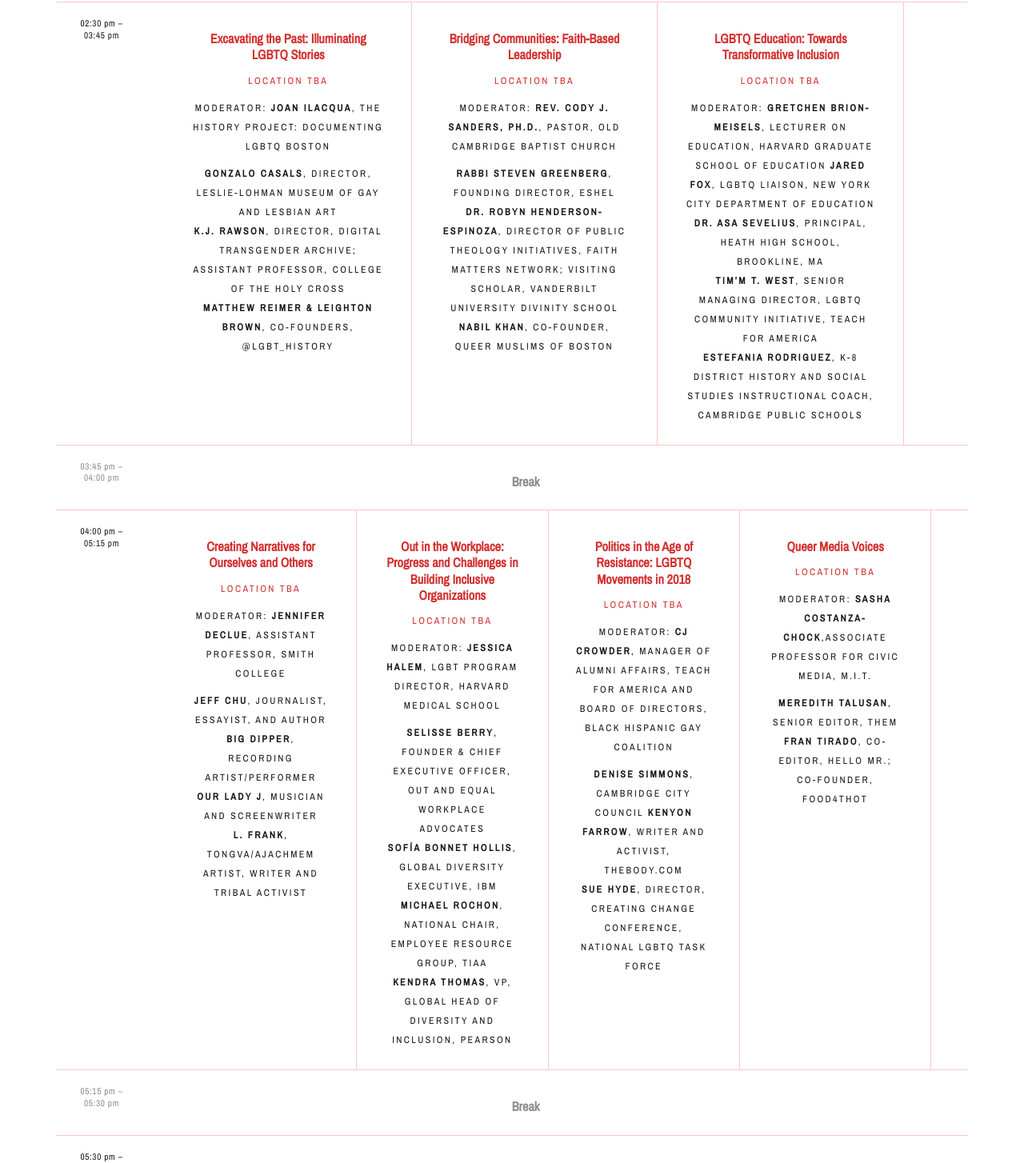
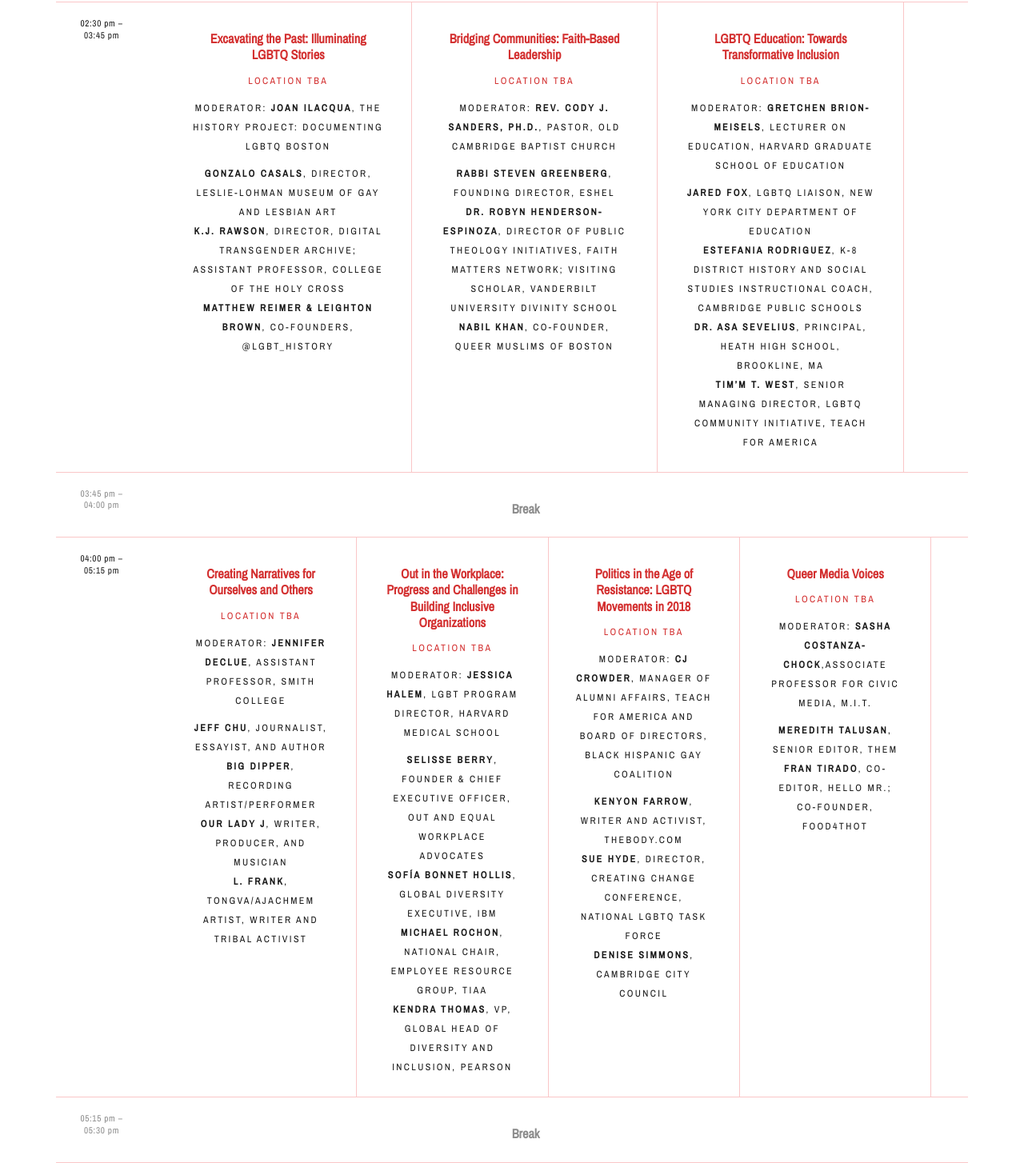
Before and after one commit to lgbtqconf/lgbtqconf.github.io, a plain HTML site: page index.html in a window 1280 px wide. Shown: the part 3477-4931 px from the top of the page at 80% size. Drawn offline with nearby package versions, Linux system fonts and the light colour scheme; some packages are replaced by stand-ins of ours; files whose address does not match are found by name.

Commit message:
Corrections to schedule, names

```diff
--- a/index.html
+++ b/index.html
@@ -264,7 +264,7 @@
                         <div class="schedule_table_col_03_break">
                         <h2 class="red">Keynote Address</h2>
                         <h4 class="red">Ames Courtroom, Austin Hall</h4>
-                        <h4 class="black"><strong>Travon Free,</strong> Emmy-winning comedian and writer</h4>
+                        <h4 class="black"><strong>Travon Free,</strong> comedian, writer, and producer</h4>
                         </div>
                         <div class="clear"></div>
                         </div>
@@ -337,11 +337,12 @@
                         <h2 class="red">LGBTQ Education: Towards Transformative Inclusion</h2>
                         <h4 class="red">Location TBA</h4>
                         <h4 class="black">
-                        Moderator: <strong>Gretchen Brion-Meisels</strong>, Lecturer on Education, Harvard Graduate School of Education
+                        Moderator: <strong>Gretchen Brion-Meisels</strong>, Lecturer on Education, Harvard Graduate School of Education</h4>
+                        <h4 class="black">
                         <strong>Jared Fox</strong>, LGBTQ Liaison, New York City Department of Education<br>
+                        <strong>Estefania Rodriguez</strong>, K-8 District History and Social Studies Instructional Coach, Cambridge Public Schools<br>
                         <strong>Dr. Asa Sevelius</strong>, Principal, Heath High School, Brookline, MA<br>
-                        <strong>Tim’m T. West</strong>, Senior Managing Director, LGBTQ Community Initiative, Teach for America<br>
-                        <strong>Estefania Rodriguez</strong>, K-8 District History and Social Studies Instructional Coach, Cambridge Public Schools
+                        <strong>Tim’m T. West</strong>, Senior Managing Director, LGBTQ Community Initiative, Teach for America
                         </h4>
                         </div>
                         <div class="clear"></div>
@@ -370,7 +371,7 @@
                         <h4 class="black">
                         <strong>Jeff Chu</strong>, journalist, essayist, and author<br>
                         <strong>Big Dipper</strong>, recording artist/performer<br>
-                        <strong>Our Lady J</strong>, musician and screenwriter<br>
+                        <strong>Our Lady J</strong>, writer, producer, and musician<br>
                         <strong>L. Frank</strong>, Tongva/Ajachmem artist, writer and tribal activist
                         </h4>
                         </div>
@@ -394,9 +395,9 @@
                         <h4 class="black">
                         Moderator: <strong>CJ Crowder</strong>, Manager of Alumni Affairs, Teach for America and Board of Directors, Black Hispanic Gay Coalition</h4>
                         <h4 class="black">
+                        <strong>Kenyon Farrow</strong>, writer and activist, TheBody.com<br>
+                        <strong>Sue Hyde</strong>, Director, Creating Change Conference, National LGBTQ Task Force<br>
                         <strong>Denise Simmons</strong>, Cambridge City Council
-                        <strong>Kenyon Farrow</strong>, writer and activist, TheBody.com<br>
-                        <strong>Sue Hyde</strong>, Director, Creating Change Conference, National LGBTQ Task Force
                         </h4>
                         </div>
 
@@ -476,7 +477,7 @@
             <div class="spnsors-logo wow fadeInUp" data-wow-delay="0.2s">
               <a href="#"><img src="assets/img/free.png" alt=""></a>
               <h3>Travon Free</h3>
-              <h2>Emmy-winning writer and comedian</h2>
+              <h2>Comedian, writer, and producer</h2>
               <p>Travon Free is an Emmy winning writer and comedian who has written for “Full Frontal with Samantha Bee,” “The Daily Show" with hosts Jon Stewart and Trevor Noah, and for HBO's "Any Given Wednesday with Bill Simmons."  Travon is currently creating a series at HBO with Issa Rae called "Him or Her."</p>
             </div>
           </div>
@@ -728,7 +729,7 @@
             <div class="spnsors-logo wow fadeInUp" data-wow-delay="0.2s">
               <a href="#"><img src="assets/img/placeholder.png" alt=""></a>
               <h3>Our Lady J</h3>
-              <h2>Pianist, writer, and singer-songwriter</h2>
+              <h2>Writer, producer, and musician</h2>
               <p></p>
             </div>
           </div>
@@ -815,10 +816,10 @@ As Vice President of Programs and Community Engagement at Friends of the High Li
           </div>
           <div class="col-md-4 col-sm-4 col-xs-12">
             <div class="spnsors-logo wow fadeInUp" data-wow-delay="0.2s">
-              <a href="#"><img src="assets/img/placeholder.png" alt=""></a>
-              <h3></h3>
-              <h2></h2>
-              <p></p>
+              <a href="#"><img src="assets/img/khan.png" alt=""></a>
+              <h3>Nabil Khan</h3>
+              <h2>Co-Founder, Queer Muslims of Boston<br>Visiting Scholar at FXB Center for Health & Human Rights (HSPH) and Harvard Lakshmi Mittal South Asia Institute</h2>
+              <p>Nabil Khan is a co-founder and co-facilitator of Queer Muslims of Boston, one of a trans-national network of grassroots, context-specific, and locally-organized third spaces for community and religious expression for Muslims who identify as LGBTQ+. Khan grew up in a Pakistani immigrant family in the Middle East and the US. He has worked with the Greater Boston Muslim Health Initiative and is starting to work with the Muslim Justice League. Having studied religion in graduate school and being part of the public health community as well, Khan believes in the cultivation of spiritual nourishment in all spaces and relationships as well as the need to understand and mitigate the health impact of the struggles of the LGBTQ+ community. Like Queer Muslims of Boston on Facebook!</p>
             </div>
           </div>
           <div class="col-md-4 col-sm-4 col-xs-12">
```
Also changed, not shown: assets/img/khan.png (added).
